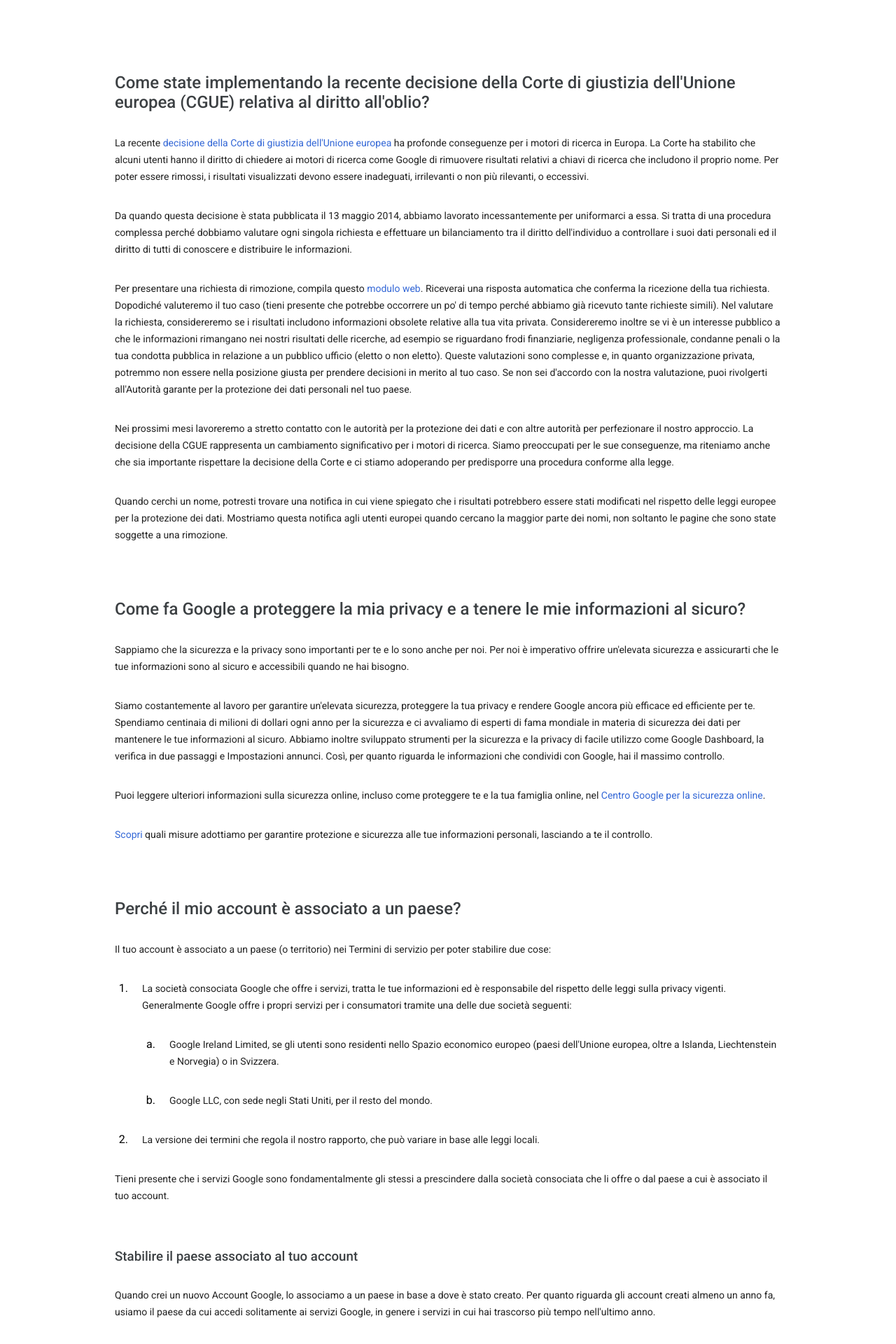
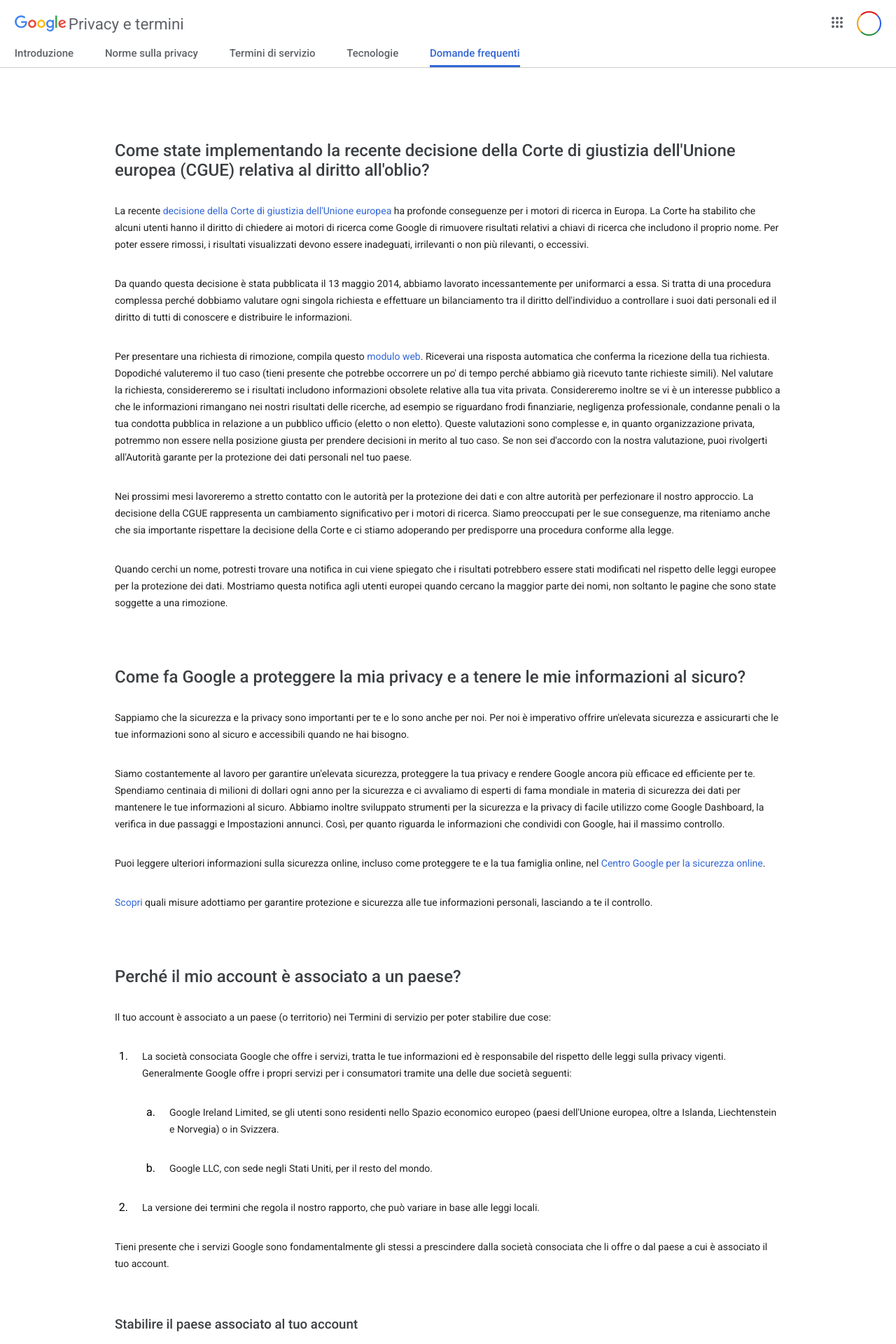
Before and after one commit to chazn3x/php-google-faq, a PHP site: page / in a window 1280 px wide. Shown: the top 1920 px of the page at 70% size. Run offline with PHP 8.4, Linux system fonts and the light colour scheme.

Commit message:
fine header, organizzazione cartelle

```diff
--- /dev/null
+++ b/css/style.css
@@ -0,0 +1,148 @@
+@import url("https://fonts.googleapis.com/css2?family=Roboto:wght@100;300;400;500;700;900&display=swap");
+*:not(ol) {
+  margin: 0;
+  padding: 0;
+  -webkit-box-sizing: border-box;
+          box-sizing: border-box;
+}
+
+body {
+  font-family: 'Roboto', sans-serif;
+  font-smooth: antialiased;
+  -webkit-font-smoothing: antialiased;
+}
+
+h1 {
+  color: #5f6368;
+  font-weight: 400;
+  font-size: 1.4rem;
+}
+
+h2, h3, h4 {
+  color: #3c4043;
+  font-weight: 500;
+}
+
+p {
+  color: rgba(0, 0, 0, 0.87);
+  font-weight: 400;
+  font-size: 14px;
+  line-height: 24px;
+  margin: 2rem 0;
+}
+
+a {
+  color: inherit;
+  text-decoration: none;
+}
+
+.container {
+  width: 100%;
+  max-width: 1000px;
+  padding: 1.5rem;
+  margin: 0 auto;
+}
+
+.header {
+  position: -webkit-sticky;
+  position: sticky;
+  top: 0;
+  left: 0;
+  width: 100%;
+  background-color: #fff;
+  padding: 0 1.3rem;
+  border-bottom: 1px solid rgba(151, 151, 151, 0.5);
+}
+
+.header-top {
+  padding: 1rem 0;
+  display: -webkit-box;
+  display: -ms-flexbox;
+  display: flex;
+  -webkit-box-pack: justify;
+      -ms-flex-pack: justify;
+          justify-content: space-between;
+  -webkit-box-align: center;
+      -ms-flex-align: center;
+          align-items: center;
+}
+
+.header-top .left {
+  display: -webkit-box;
+  display: -ms-flexbox;
+  display: flex;
+  -webkit-box-align: center;
+      -ms-flex-align: center;
+          align-items: center;
+}
+
+.header-top .left .logo {
+  display: block;
+  margin-right: 3px;
+}
+
+.header-top .right {
+  display: -webkit-box;
+  display: -ms-flexbox;
+  display: flex;
+  -webkit-box-align: center;
+      -ms-flex-align: center;
+          align-items: center;
+}
+
+.header-top .right .apps svg {
+  height: 1.5rem;
+  fill: #5f6368;
+  margin-right: 1rem;
+}
+
+.header-top .right .avatar {
+  width: 2.2rem;
+  height: 2.2rem;
+  border: 2px solid;
+  border-color: #e01614 #2659ed #228c32 #f29e0a;
+  border-radius: 50%;
+}
+
+.header-bottom .navbar-links {
+  display: -webkit-box;
+  display: -ms-flexbox;
+  display: flex;
+  list-style: none;
+}
+
+.header-bottom .navbar-link {
+  color: #5f6368;
+  display: block;
+  padding-bottom: .5rem;
+  margin-right: 2.8rem;
+  font-weight: 500;
+  font-size: 15px;
+}
+
+.header-bottom .navbar-link.selected {
+  color: #3367d6;
+  border-bottom: 3px solid #3367d6;
+}
+
+.faqs-faq {
+  margin: 5rem 0;
+}
+
+.faqs-faq ol {
+  margin: 0 0 0 23px;
+  padding: 0;
+}
+
+.faqs-faq ol li {
+  padding-left: 1rem;
+}
+
+.faqs-faq h3 {
+  margin-top: 4rem;
+}
+
+.faqs-link {
+  color: #3367d6;
+}
+/*# sourceMappingURL=style.css.map */
--- /dev/null
+++ b/css/style.scss
@@ -0,0 +1,127 @@
+@import url('https://fonts.googleapis.com/css2?family=Roboto:wght@100;300;400;500;700;900&display=swap');
+// Reset
+*:not(ol) {
+    margin: 0;
+    padding: 0;
+    box-sizing: border-box;
+}
+
+// Typo
+body {
+    font-family: 'Roboto', sans-serif;
+    font-smooth: antialiased;
+    -webkit-font-smoothing: antialiased;
+}
+h1 {
+    color: #5f6368;
+    font-weight: 400;
+    font-size: 1.4rem;
+}
+h2, h3, h4 {
+    color: #3c4043;
+    font-weight: 500;
+}
+p {
+    color: rgba(0,0,0,.87);
+    font-weight: 400;
+    font-size: 14px;
+    line-height: 24px;
+    margin: 2rem 0;
+}
+a {
+    color: inherit;
+    text-decoration: none;
+}
+
+// Commons
+.container {
+    width: 100%;
+    max-width: 1000px;
+    padding: 1.5rem;
+    margin: 0 auto;
+}
+
+
+// Header
+.header {
+    position: sticky;
+    top: 0;
+    left: 0;
+    width: 100%;
+    background-color: #fff;
+    padding: 0 1.3rem;
+    border-bottom: 1px solid rgba(151,151,151,0.5);
+    &-top {
+        padding: 1rem 0;
+        display: flex;
+        justify-content: space-between;
+        align-items: center;
+        .left {
+            display: flex;
+            align-items: center;
+            .logo {
+                display: block;
+                margin-right: 3px;
+            }
+        }
+        .right {
+            display: flex;
+            align-items: center;
+            .apps svg {
+                height: 1.5rem;
+                fill: #5f6368;
+                margin-right: 1rem;
+            }
+            .avatar {
+                width: 2.2rem;
+                height: 2.2rem;
+                border: 2px solid;
+                border-color: rgb(224,22,20) rgb(38,89,237) rgb(34,140,50) rgb(242,158,10);
+                border-radius: 50%;
+            }
+        }
+    }
+    &-bottom {
+        .navbar {
+            &-links {
+                display: flex;
+                list-style: none;
+            }
+            &-link {
+                color: #5f6368;
+                display: block;
+                padding-bottom: .5rem;
+                margin-right: 2.8rem;
+                font-weight: 500;
+                font-size: 15px;
+                &.selected {
+                    color: #3367d6;
+                    border-bottom: 3px solid #3367d6;
+                }
+            }
+        }
+    }
+}
+
+
+// Main
+.faqs {
+    &-faq {
+        margin: 5rem 0;
+        ol {
+            margin: 0 0 0 23px;
+            padding: 0;
+            li {
+                padding-left: 1rem;
+            }
+        }
+        h3 {
+            margin-top: 4rem;
+        }
+    }
+    &-link {
+        color: #3367d6;
+    }
+}
+
+// Footer
--- a/index.php
+++ b/index.php
@@ -1,5 +1,4 @@
 <?php
-
 $faqs = [
     [
         "question" => "Come state implementando la recente decisione della Corte di giustizia dell'Unione europea (CGUE) relativa al diritto all'oblio?",
@@ -96,7 +95,6 @@ $faqs = [
         </p>"
     ],
 ];
-
 ?>
 
 <!DOCTYPE html>
@@ -106,11 +104,33 @@ $faqs = [
     <meta http-equiv="X-UA-Compatible" content="IE=edge">
     <meta name="viewport" content="width=device-width, initial-scale=1.0">
     <title>Google Faq</title>
-    <link rel="stylesheet" href="./style.css">
+    <link rel="stylesheet" href="./css/style.css">
 </head>
 <body>
     <!-- Header -->
-    <header></header>
+    <header class="header">
+        <div class="header-top">
+            <div class="left">
+                <a href="#" title="Privacy e termini">
+                    <img class="logo" src="./img/google.svg" alt="Google logo">
+                </a>
+                <h1><a href="#" title="Privacy e termini">Privacy e termini</a></h1>
+            </div>
+            <div class="right">
+                <div class="apps">
+                    <svg class="gb_Ne" focusable="false" viewBox="0 0 24 24"><path d="M6,8c1.1,0 2,-0.9 2,-2s-0.9,-2 -2,-2 -2,0.9 -2,2 0.9,2 2,2zM12,20c1.1,0 2,-0.9 2,-2s-0.9,-2 -2,-2 -2,0.9 -2,2 0.9,2 2,2zM6,20c1.1,0 2,-0.9 2,-2s-0.9,-2 -2,-2 -2,0.9 -2,2 0.9,2 2,2zM6,14c1.1,0 2,-0.9 2,-2s-0.9,-2 -2,-2 -2,0.9 -2,2 0.9,2 2,2zM12,14c1.1,0 2,-0.9 2,-2s-0.9,-2 -2,-2 -2,0.9 -2,2 0.9,2 2,2zM16,6c0,1.1 0.9,2 2,2s2,-0.9 2,-2 -0.9,-2 -2,-2 -2,0.9 -2,2zM12,8c1.1,0 2,-0.9 2,-2s-0.9,-2 -2,-2 -2,0.9 -2,2 0.9,2 2,2zM18,14c1.1,0 2,-0.9 2,-2s-0.9,-2 -2,-2 -2,0.9 -2,2 0.9,2 2,2zM18,20c1.1,0 2,-0.9 2,-2s-0.9,-2 -2,-2 -2,0.9 -2,2 0.9,2 2,2z"></path></svg>
+                </div>
+                <div class="avatar"></div>
+            </div>
+        </div>
+        <div class="header-bottom">
+            <nav class="navbar">
+                <ul class="navbar-links">
+
+                </ul>
+            </nav>
+        </div>
+    </header>
     <!-- Main -->
     <main class="container">
         <div class="faqs">
@@ -128,5 +148,7 @@ $faqs = [
     </main>
     <!-- Footer -->
     <footer></footer>
+
+    <script src="./js/main.js"></script>
 </body>
 </html>
--- /dev/null
+++ b/js/main.js
@@ -0,0 +1,31 @@
+const links = [
+    {
+        name: 'Introduzione',
+        url: '#'
+    },
+    {
+        name: 'Norme sulla privacy',
+        url: '#'
+    },
+    {
+        name: 'Termini di servizio',
+        url: '#'
+    },
+    {
+        name: 'Tecnologie',
+        url: '#'
+    },
+    {
+        name: 'Domande frequenti',
+        url: '#',
+        selected: true
+    }
+]
+links.forEach(link => {
+    const listItem = `
+    <li class="navbar-item">
+        <a class="navbar-link ${link.selected ? 'selected' : ''}" href="${link.url}">${link.name}</a>
+    </li>
+    `
+    document.querySelector('.navbar-links').innerHTML += listItem
+})
--- a/style.css
+++ /dev/null
@@ -1,60 +0,0 @@
-@import url("https://fonts.googleapis.com/css2?family=Roboto:wght@100;300;400;500;700;900&display=swap");
-*:not(ol) {
-  margin: 0;
-  padding: 0;
-  -webkit-box-sizing: border-box;
-          box-sizing: border-box;
-}
-
-body {
-  font-family: 'Roboto', sans-serif;
-  font-smooth: antialiased;
-  -webkit-font-smoothing: antialiased;
-}
-
-h2, h3, h4 {
-  color: #3c4043;
-  font-weight: 500;
-}
-
-p {
-  color: rgba(0, 0, 0, 0.87);
-  font-weight: 400;
-  font-size: 14px;
-  line-height: 24px;
-  margin: 2rem 0;
-}
-
-a {
-  color: rgba(0, 0, 0, 0.87);
-  text-decoration: none;
-}
-
-.container {
-  width: 100%;
-  max-width: 1000px;
-  padding: 1.5rem;
-  margin: 0 auto;
-}
-
-.faqs-faq {
-  margin: 5rem 0;
-}
-
-.faqs-faq ol {
-  margin: 0 0 0 23px;
-  padding: 0;
-}
-
-.faqs-faq ol li {
-  padding-left: 1rem;
-}
-
-.faqs-faq h3 {
-  margin-top: 4rem;
-}
-
-.faqs-link {
-  color: #3367d6;
-}
-/*# sourceMappingURL=style.css.map */
--- a/style.scss
+++ /dev/null
@@ -1,65 +0,0 @@
-@import url('https://fonts.googleapis.com/css2?family=Roboto:wght@100;300;400;500;700;900&display=swap');
-// Reset
-*:not(ol) {
-    margin: 0;
-    padding: 0;
-    box-sizing: border-box;
-}
-
-// Typo
-body {
-    font-family: 'Roboto', sans-serif;
-    font-smooth: antialiased;
-    -webkit-font-smoothing: antialiased;
-}
-h2, h3, h4 {
-    color: #3c4043;
-    font-weight: 500;
-}
-p {
-    color: rgba(0,0,0,.87);
-    font-weight: 400;
-    font-size: 14px;
-    line-height: 24px;
-    margin: 2rem 0;
-}
-a {
-    color: rgba(0,0,0,.87);
-    text-decoration: none;
-}
-
-// Commons
-.container {
-    width: 100%;
-    max-width: 1000px;
-    padding: 1.5rem;
-    margin: 0 auto;
-}
-
-
-// Header
-
-
-
-// Main
-.faqs {
-    &-faq {
-        margin: 5rem 0;
-        ol {
-            margin: 0 0 0 23px;
-            padding: 0;
-            li {
-                padding-left: 1rem;
-            }
-        }
-        h3 {
-            margin-top: 4rem;
-        }
-    }
-    &-link {
-        color: #3367d6;
-    }
-}
-
-
-// Footer
```
Also changed, not shown: img/google.svg (added), 2 other files.
